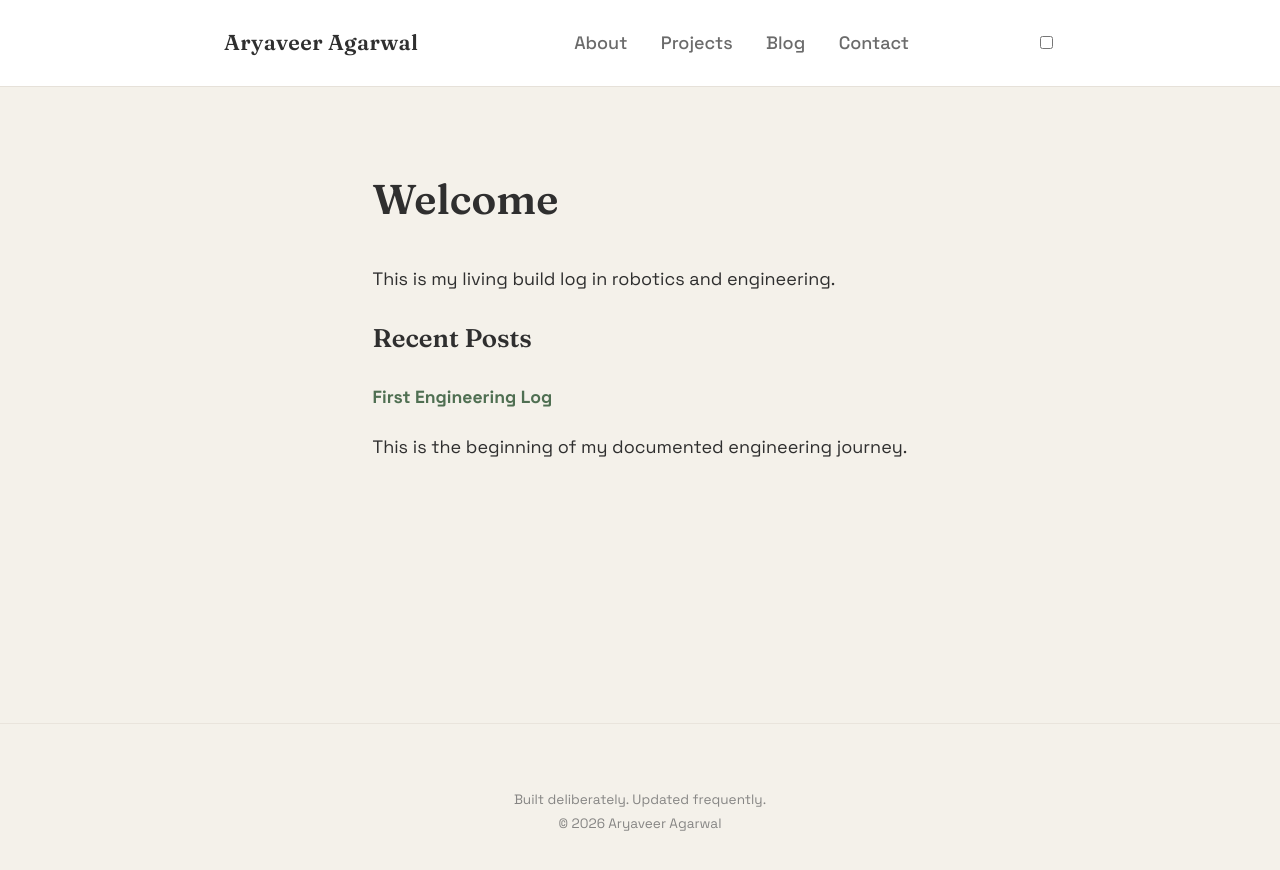
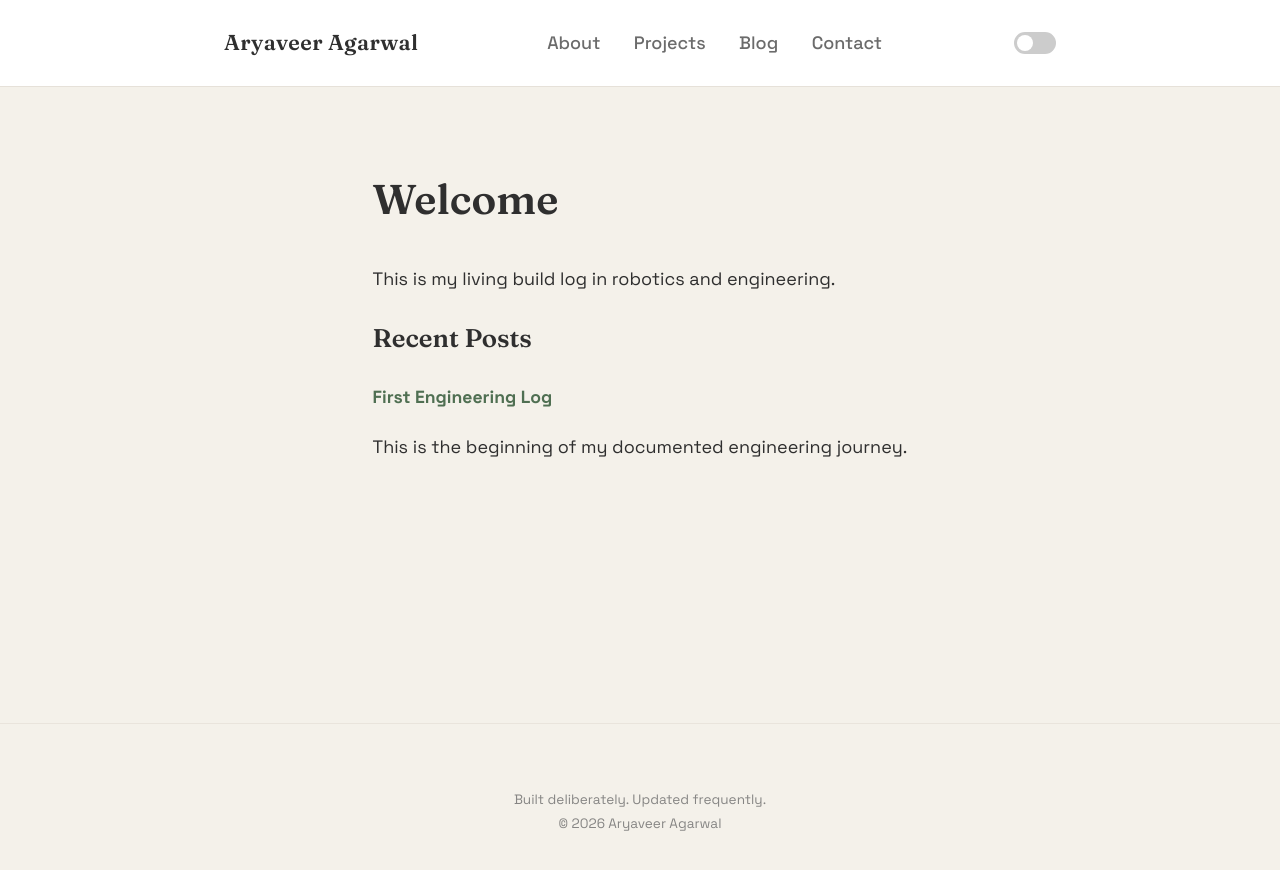
Before and after one commit to aryaveeragarwal/aryaveeragarwal.github.io, a Jekyll site: the page built from index.md, in a window 1280 px wide. Shown: the top 870 px of the page. Built offline with Jekyll 4.4.1, drawn with Linux system fonts in a browser that asks for light colours.

Commit message:
Update style.css

```diff
--- a/assets/style.css
+++ b/assets/style.css
@@ -163,3 +163,45 @@ body {
 main {
   flex: 1;
 }
+.theme-switch {
+  position: relative;
+  display: inline-block;
+  width: 42px;
+  height: 22px;
+  margin-left: 2rem;
+}
+
+.theme-switch input {
+  opacity: 0;
+  width: 0;
+  height: 0;
+}
+
+.slider {
+  position: absolute;
+  cursor: pointer;
+  inset: 0;
+  background-color: #ccc;
+  transition: 0.3s;
+  border-radius: 34px;
+}
+
+.slider::before {
+  position: absolute;
+  content: "";
+  height: 16px;
+  width: 16px;
+  left: 3px;
+  bottom: 3px;
+  background-color: white;
+  transition: 0.3s;
+  border-radius: 50%;
+}
+
+.theme-switch input:checked + .slider {
+  background-color: var(--accent);
+}
+
+.theme-switch input:checked + .slider::before {
+  transform: translateX(20px);
+}
```
